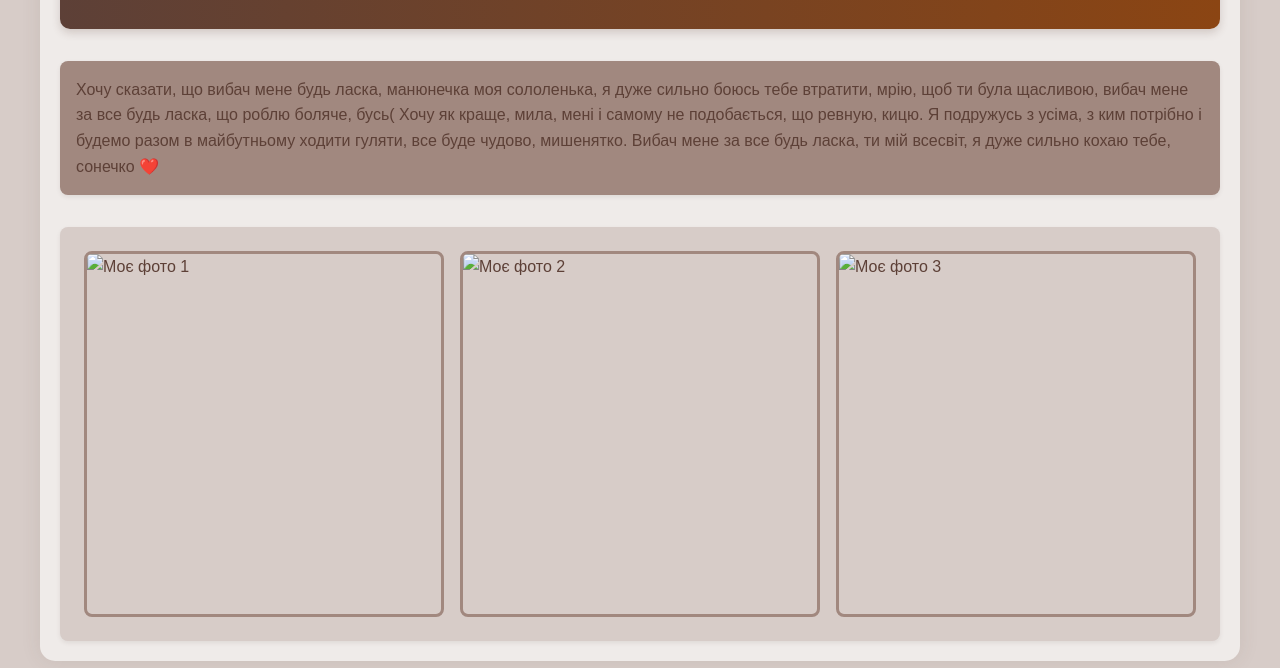
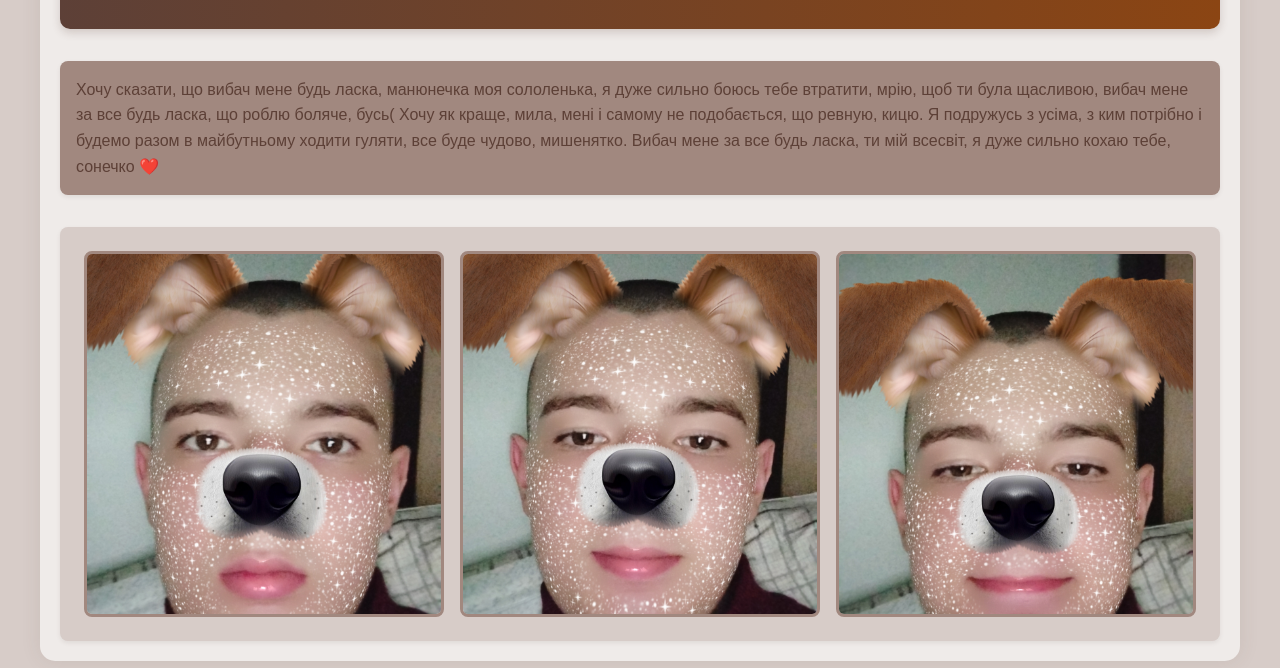
Before and after one commit to githubloverornie/liliamyprincesss, a plain HTML site: page index.html in a window 1280 px wide. Shown: the part 132-800 px from the top of the page. Drawn offline with Linux system fonts and the light colour scheme; the site is published under a folder, as on GitHub Pages, so addresses that start at the root find nothing.

Commit message:
Update index.html

```diff
--- a/index.html
+++ b/index.html
@@ -220,13 +220,13 @@
         <section class="photo-gallery" id="photos">
 
             <div class="photo-item">
-                <img src="/ja1.jpg" alt="Моє фото 1">
+                <img src="./ja1.jpg" alt="Моє фото 1">
             </div>
             <div class="photo-item">
-                <img src="/ja2.jpg" alt="Моє фото 2">
+                <img src="./ja2.jpg" alt="Моє фото 2">
             </div>
             <div class="photo-item">
-                <img src="/ja3.jpg" alt="Моє фото 3">
+                <img src="./ja3.jpg" alt="Моє фото 3">
             </div>
         </section>
     </div>
```
